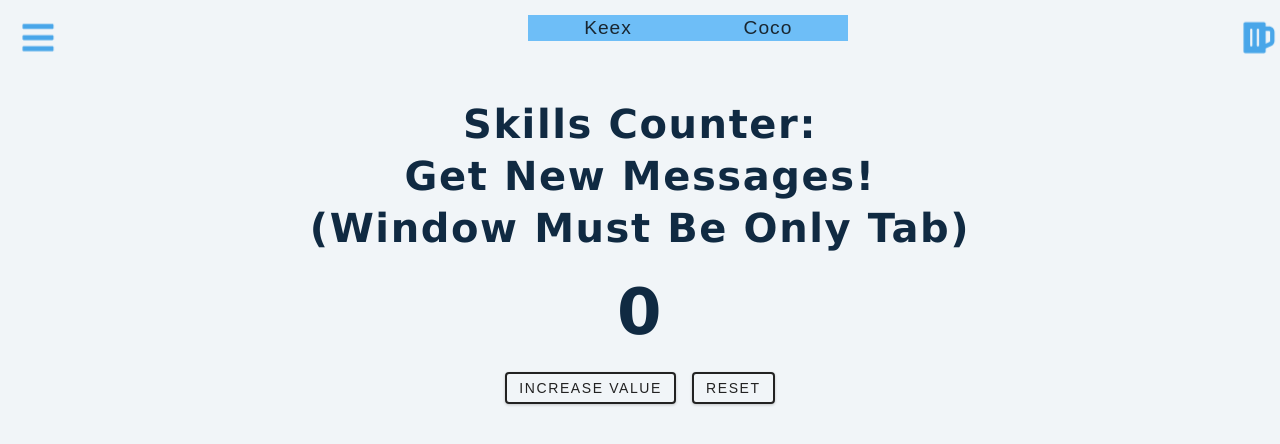
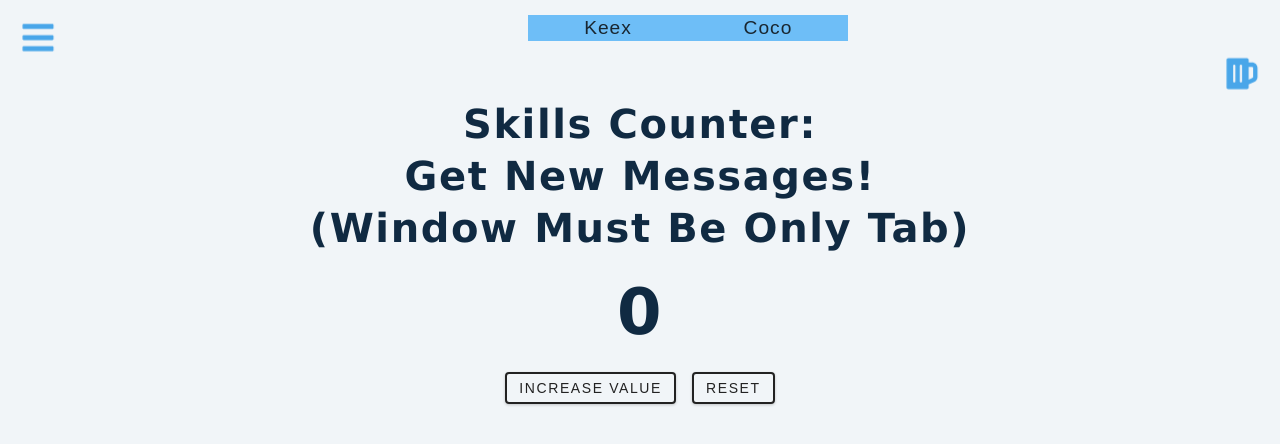
Before and after one commit to keexzus/project, a React (Create React App) app: page /about in a window 1280 px wide. Shown: the top 444 px of the page. Built offline with nearby package versions, Linux system fonts and the light colour scheme.

Commit message:
beer re-aligned

```diff
--- a/src/index.css
+++ b/src/index.css
@@ -795,8 +795,8 @@ main {
 
 .sidebar-shopping-cart {
   position: fixed;
-  top: 1.25rem;
-  right: 0.20rem;
+  top: 3.50rem;
+  right: 1.25rem;
   font-size: 2rem;
   background: transparent;
   border-color: transparent;
@@ -832,7 +832,7 @@ main {
   width: 60%;
   /* top:5%; */
   left:30%;
-  right:30%;
+  right:20%;
   /* bottom:1rem; */
   display: flex;
   align-items: center;
```
